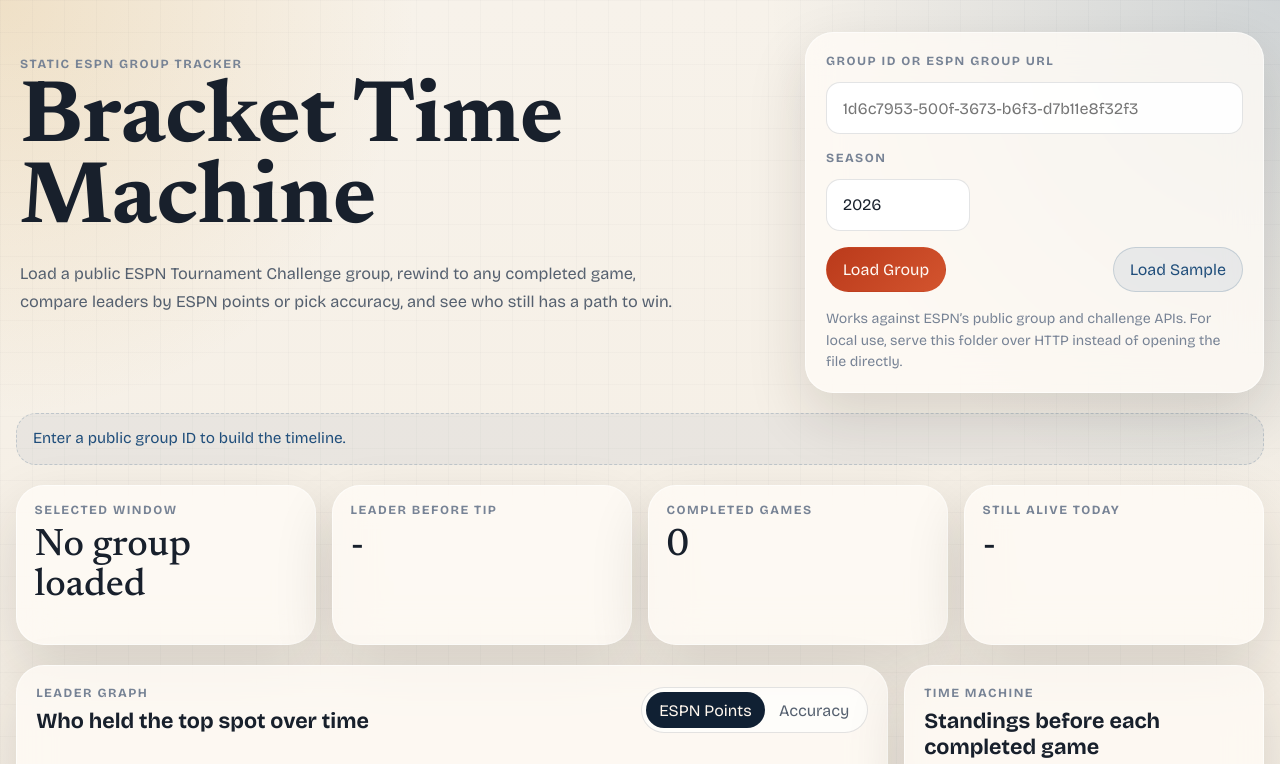
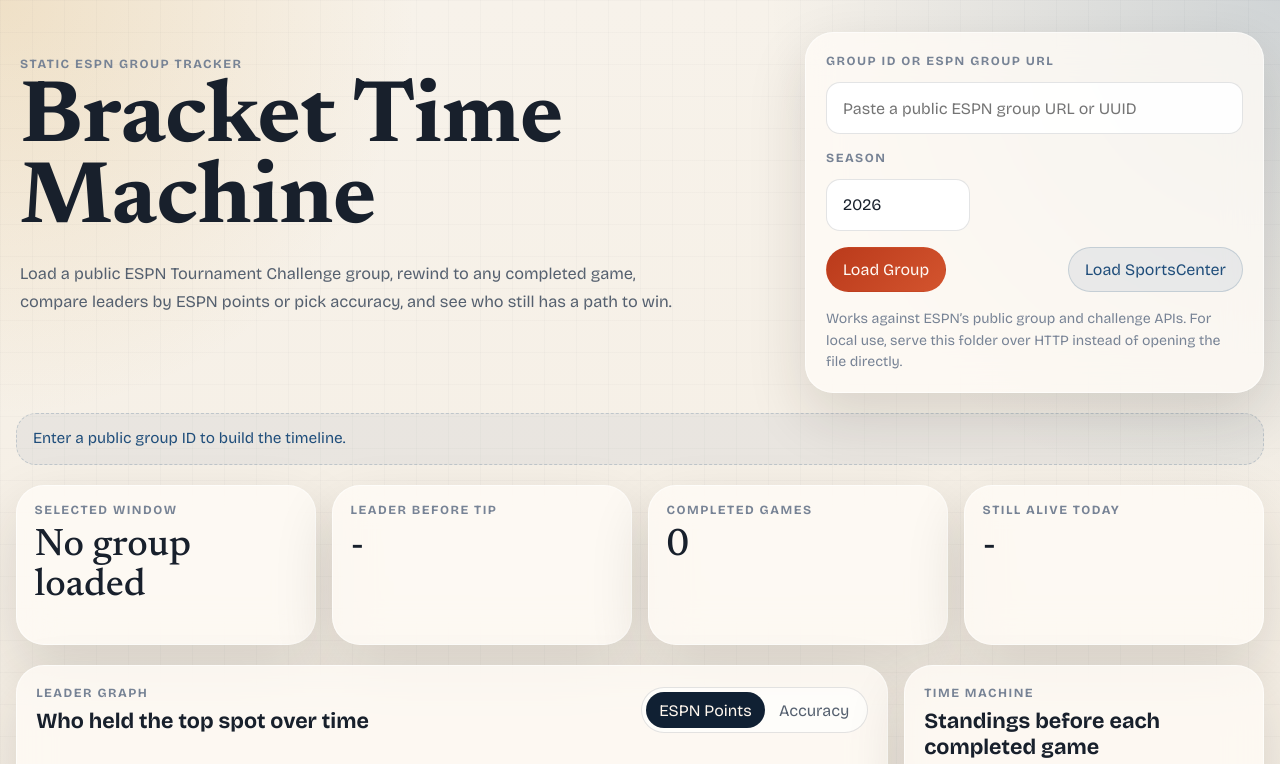
Before and after one commit to blackary/bracket-tracker, a plain HTML site: page index.html in a window 1280 px wide. Shown: the top 764 px of the page. Drawn offline with nearby package versions, Linux system fonts and the light colour scheme.

Commit message:
Use featured public group as sample

```diff
--- a/app.js
+++ b/app.js
@@ -1,6 +1,7 @@
 const GAMBIT_BASE = "https://gambit-api.fantasy.espn.com/apis/v1";
 const SAMPLE_GROUP = {
-  groupId: "1d6c7953-500f-3673-b6f3-d7b11e8f32f3",
+  groupId: "6e682872-7e5f-3aa2-84bf-003cb6a630ae",
+  name: "SportsCenter",
   season: 2026
 };
 const MAX_PAGE_SIZE = 200;
--- a/index.html
+++ b/index.html
@@ -36,7 +36,7 @@
               id="group-input"
               class="field__input"
               name="group"
-              placeholder="1d6c7953-500f-3673-b6f3-d7b11e8f32f3"
+              placeholder="Paste a public ESPN group URL or UUID"
               spellcheck="false"
               required
             />
@@ -60,7 +60,7 @@
               Load Group
             </button>
             <button id="sample-button" class="button button--secondary" type="button">
-              Load Sample
+              Load SportsCenter
             </button>
           </div>
 
```
Also changed, not shown: WORKLOG.md (+1 -0 lines), README.md.
